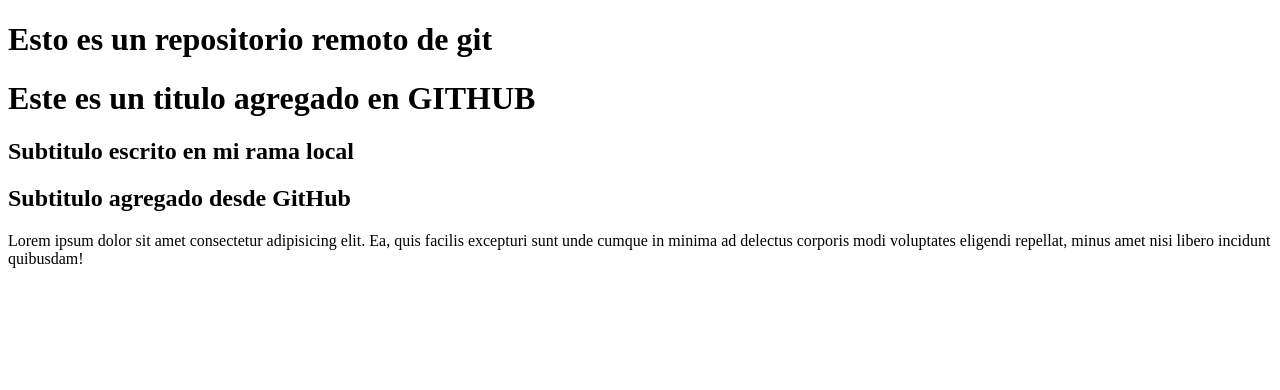
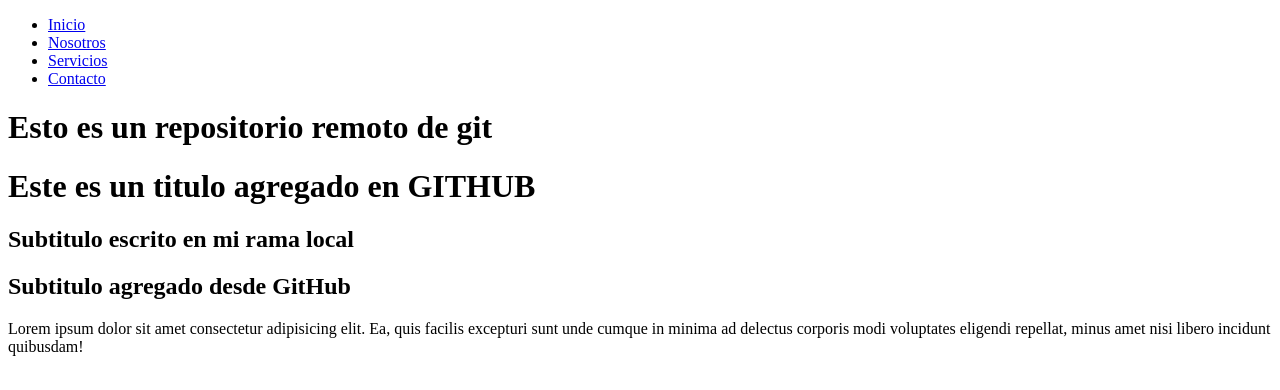
Before and after one commit to cdoller/tp3d-prueba-git, a plain HTML site: page index.html in a window 1280 px wide. Drawn offline with Linux system fonts and the light colour scheme.

Commit message:
se crea estructura de navbar

```diff
--- a/index.html
+++ b/index.html
@@ -6,6 +6,14 @@
     <title>Git Remoto</title>
 </head>
 <body>
+    <nav>
+        <ul>
+          <li><a href="#inicio">Inicio</a></li>
+          <li><a href="#nosotros">Nosotros</a></li>
+          <li><a href="#servicios">Servicios</a></li>
+          <li><a href="#contacto">Contacto</a></li>
+        </ul>
+      </nav>
     <h1>Esto es un repositorio remoto de git</h1>
     <h1>Este es un titulo agregado en GITHUB</h1>
     <h2>Subtitulo escrito en mi rama local</h2>
```
